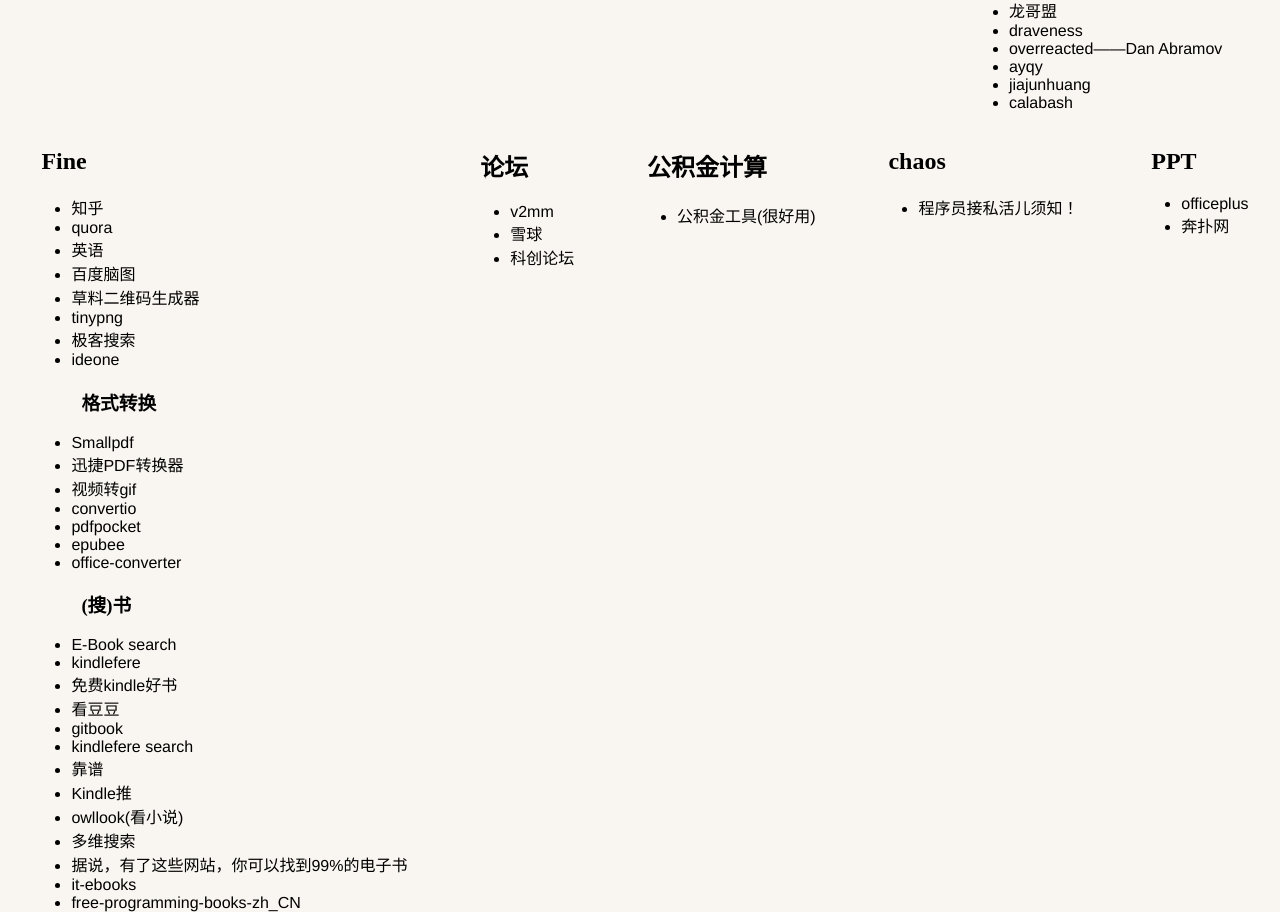
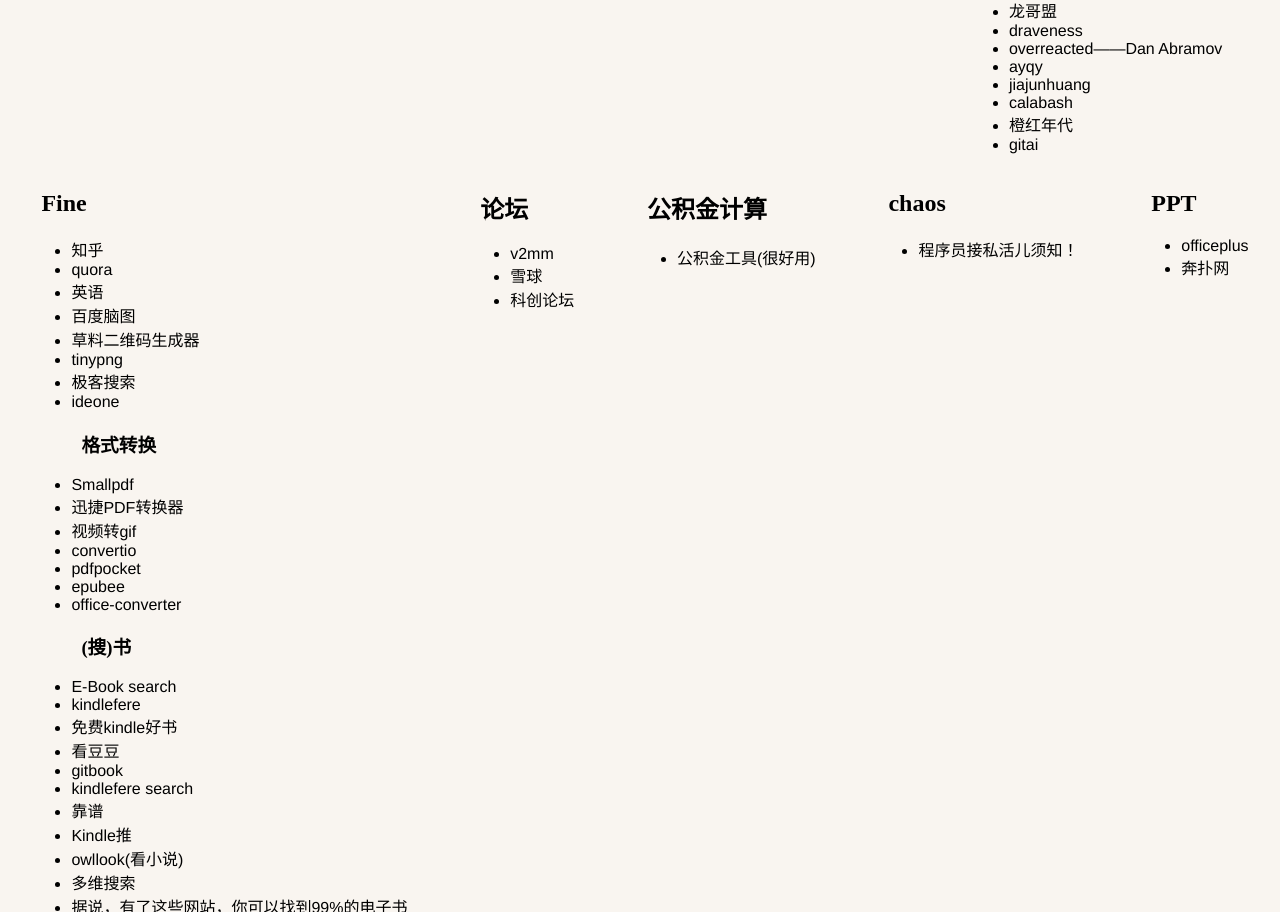
Before and after one commit to iamsail/Resource, a plain HTML site: page index.html in a window 1280 px wide. Shown: the part 3107-4019 px from the top of the page. Drawn offline with Linux system fonts and the light colour scheme.

Commit message:
feat: add blog

```diff
--- a/index.html
+++ b/index.html
@@ -478,6 +478,8 @@
                         <li><a href="http://www.ayqy.net/blog/" target="_blank" >ayqy</a></li>
                         <li><a href="https://jiajunhuang.com/" target="_blank" >jiajunhuang</a></li>
                         <li><a href="https://blog.calabash.top/Calabash" target="_blank" >calabash</a></li>
+                        <li><a href="https://www.shymean.com" target="_blank" >橙红年代</a></li>
+                        <li><a href="https://gitai.me/" target="_blank" >gitai</a></li>
                     </ul>
 </section>
 <section>
```
